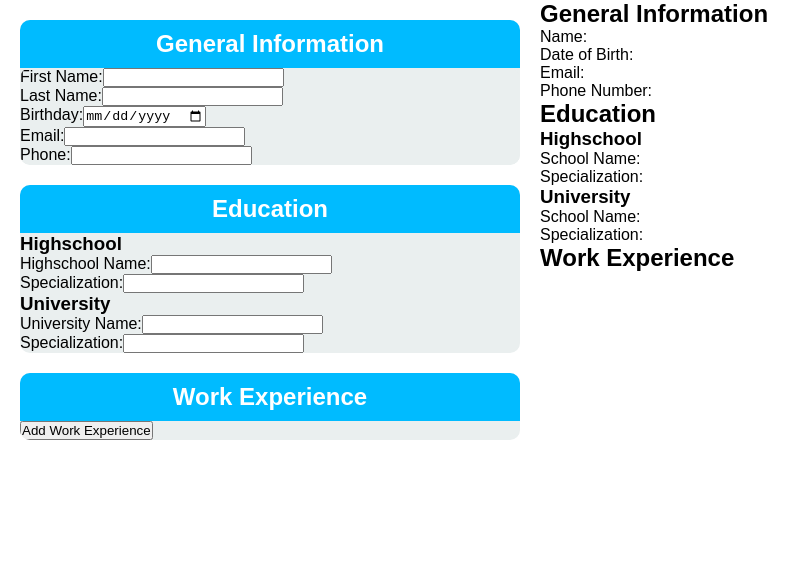
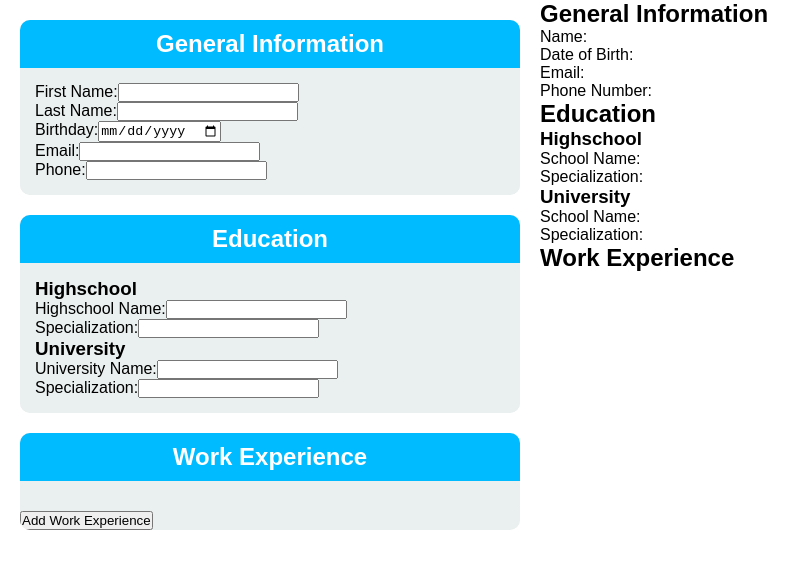
Before and after one commit to Tou1lle/cv-application-top, a React (Vite) app: page / in a window 1280 px wide. Shown: the top 568 px of the page, without its empty margins (0-810 px from the left). Built offline with nearby package versions, Linux system fonts and the light colour scheme.

Commit message:
Style inputs containers

```diff
--- a/src/components/InputSection.jsx
+++ b/src/components/InputSection.jsx
@@ -7,7 +7,7 @@ export default function InputSection({type, data, onChange, onAdd}) {
     return (
       <section>
         <h2>General Information</h2>
-          <section>
+          <section className="general inputs-container">
             <Input
               type="text"
               id="firstName"
@@ -52,6 +52,7 @@ export default function InputSection({type, data, onChange, onAdd}) {
     return (
       <section>
         <h2>Education</h2>
+        <section className="education inputs-container">
           {data.map(school => (
             <div key={school.id}>
               <h3>{school.level.charAt(0).toUpperCase() + school.level.slice(1)}</h3>
@@ -74,6 +75,7 @@ export default function InputSection({type, data, onChange, onAdd}) {
             </div>
           ))}
         </section>
+      </section>
     )
   }
 
@@ -81,6 +83,7 @@ export default function InputSection({type, data, onChange, onAdd}) {
     return (
       <section>
         <h2>Work Experience</h2>
+        <section className="work inputs-container">
           {data.map((work, id) => (
             <div key={work.id}>
               <h3>Practical Experience {id + 1}</h3>
@@ -120,6 +123,7 @@ export default function InputSection({type, data, onChange, onAdd}) {
                 onChange={onChange}/>
             </div>
           ))}
+        </section>
         <button onClick={onAdd}>Add Work Experience</button>
       </section>
     )
--- a/src/styles/App.css
+++ b/src/styles/App.css
@@ -9,6 +9,8 @@
   --section-bg: #EAEFEF;
   --section-heading-bg: #00BBFF;
   --simple-font: Arial, Helvetica, sans-serif;
+  --inputs-container-padding: 15px;
+  --side-sections-padding: 20px;
 }
 
 /* Whole page */
@@ -24,7 +26,7 @@
   flex: 1;
   display: flex;
   flex-direction: column;
-  padding: 20px;
+  padding: var(--side-sections-padding);
   gap: 20px;
 }
 
@@ -42,6 +44,10 @@
   padding: 10px;
 }
 
+.inputs-container {
+  padding: var(--inputs-container-padding);
+}
+
 /* Right side - CV */
 .right-side {
   flex: 1;
```
Lines whose indentation alone changed are shown as unchanged.
